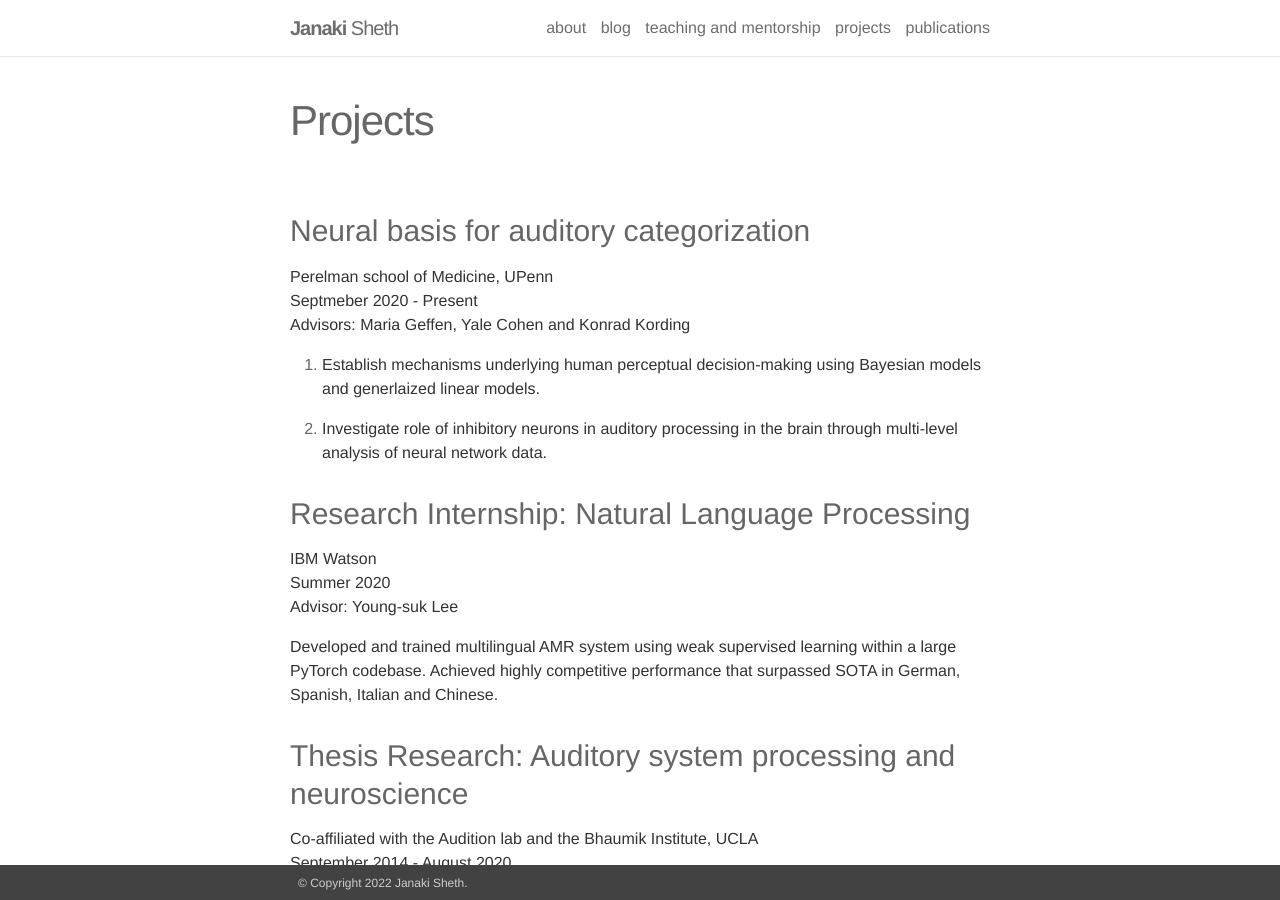
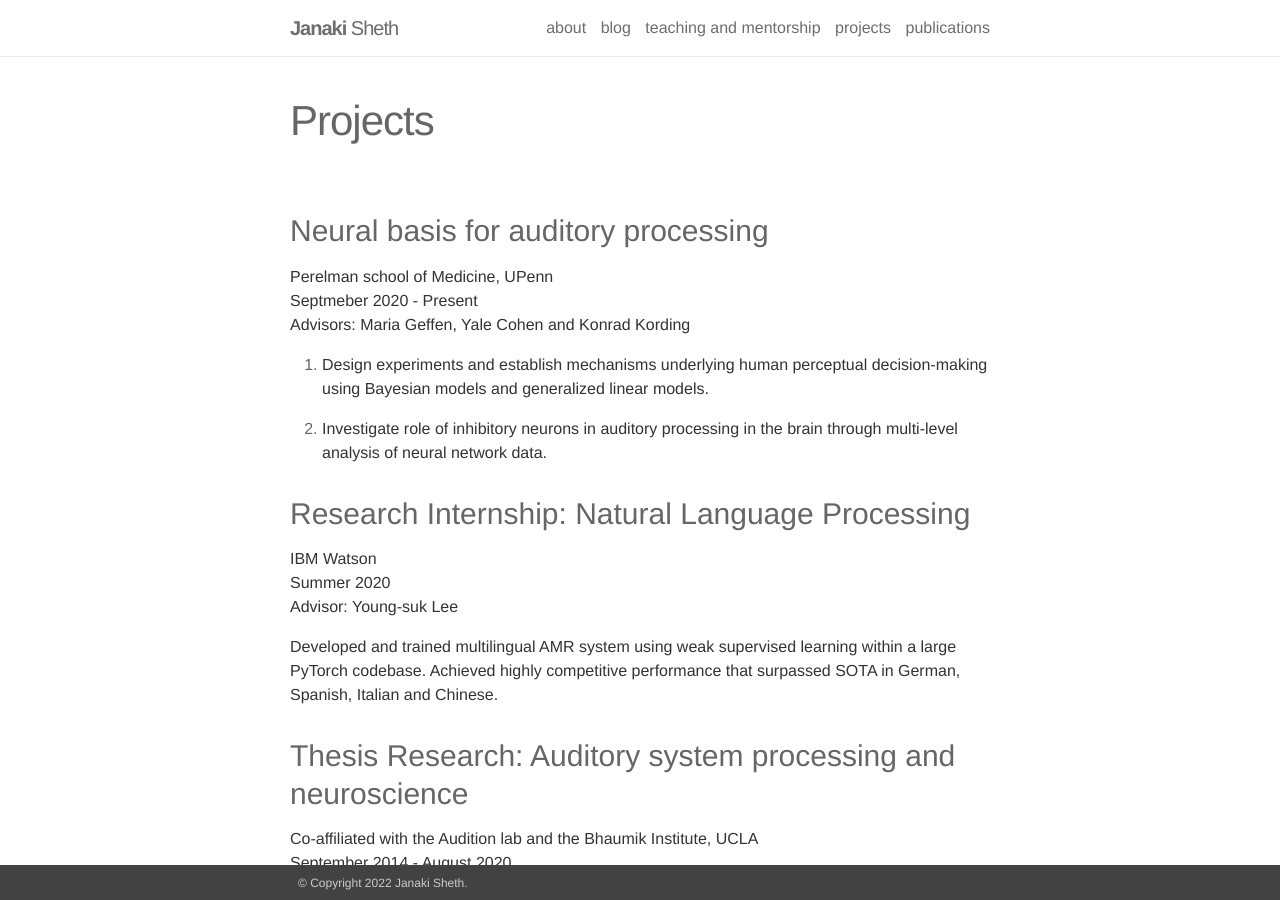
Before and after one commit to JanakiSheth/JanakiSheth.github.io, a Jekyll site: the page built from _pages/projects.md, in a window 1280 px wide and 900 px high. Built offline with Jekyll 4.4.1, drawn with Linux system fonts in a browser that asks for light colours; nearby versions of some CDN libraries.

```diff
--- a/_pages/projects.md
+++ b/_pages/projects.md
@@ -6,11 +6,11 @@ years: [2018]
 # description: A growing collection of your cool projects.
 ---
 
-### Neural basis for auditory categorization
+### Neural basis for auditory processing
 Perelman school of Medicine, UPenn <br> Septmeber 2020 - Present <br>
 Advisors: Maria Geffen, Yale Cohen and Konrad Kording
 
-1. Establish mechanisms underlying human perceptual decision-making using Bayesian models and generlaized linear models.
+1. Design experiments and establish mechanisms underlying human perceptual decision-making using Bayesian models and generalized linear models.
 
 2. Investigate role of inhibitory neurons in auditory processing in the brain through multi-level analysis of neural network data.
 
```
Also changed, not shown: _pages/publications.md (+6 -2 lines).
